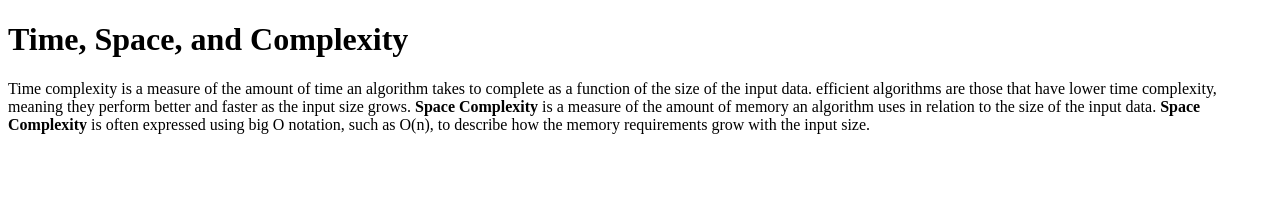
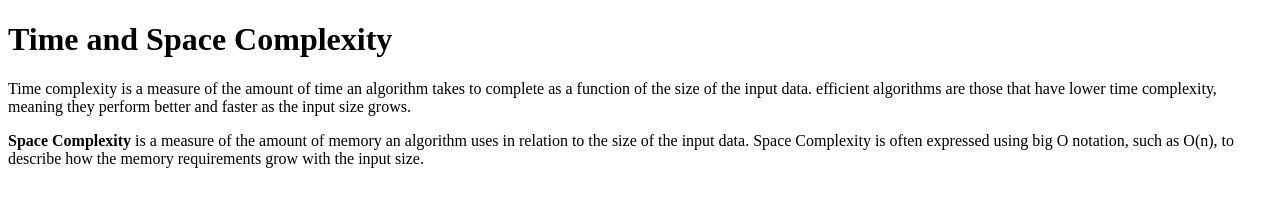
Before and after one commit to acciojob/time-and-space-complexity-itsNeer, a website: page main.html in a window 1280 px wide. Drawn offline with Linux system fonts and the light colour scheme.

Commit message:
created a submission

```diff
--- a/main.html
+++ b/main.html
@@ -8,9 +8,9 @@
 
 <body>
 	<!-- the entire body must be written by student -->
-	<h1>Time, Space, and Complexity</h1>
-	<p>Time complexity is a measure of the amount of time an algorithm takes to complete as a function of the size of the input data. efficient algorithms are those that have lower time complexity, meaning they perform better and faster as the input size grows.
-	<b>Space Complexity</b> is a measure of the amount of memory an algorithm uses in relation to the size of the input data. <b>Space Complexity</b> is often expressed using big O notation, such as O(n), to describe how the memory requirements grow with the input size.</p>
+	<h1>Time and Space Complexity</h1>
+	<p>Time complexity is a measure of the amount of time an algorithm takes to complete as a function of the size of the input data. efficient algorithms are those that have lower time complexity, meaning they perform better and faster as the input size grows.</p>
+	<p><b>Space Complexity</b> is a measure of the amount of memory an algorithm uses in relation to the size of the input data. Space Complexity is often expressed using big O notation, such as O(n), to describe how the memory requirements grow with the input size.</p>
     <script type="text/javascript" src="./script.js">
 </script>
 
```
